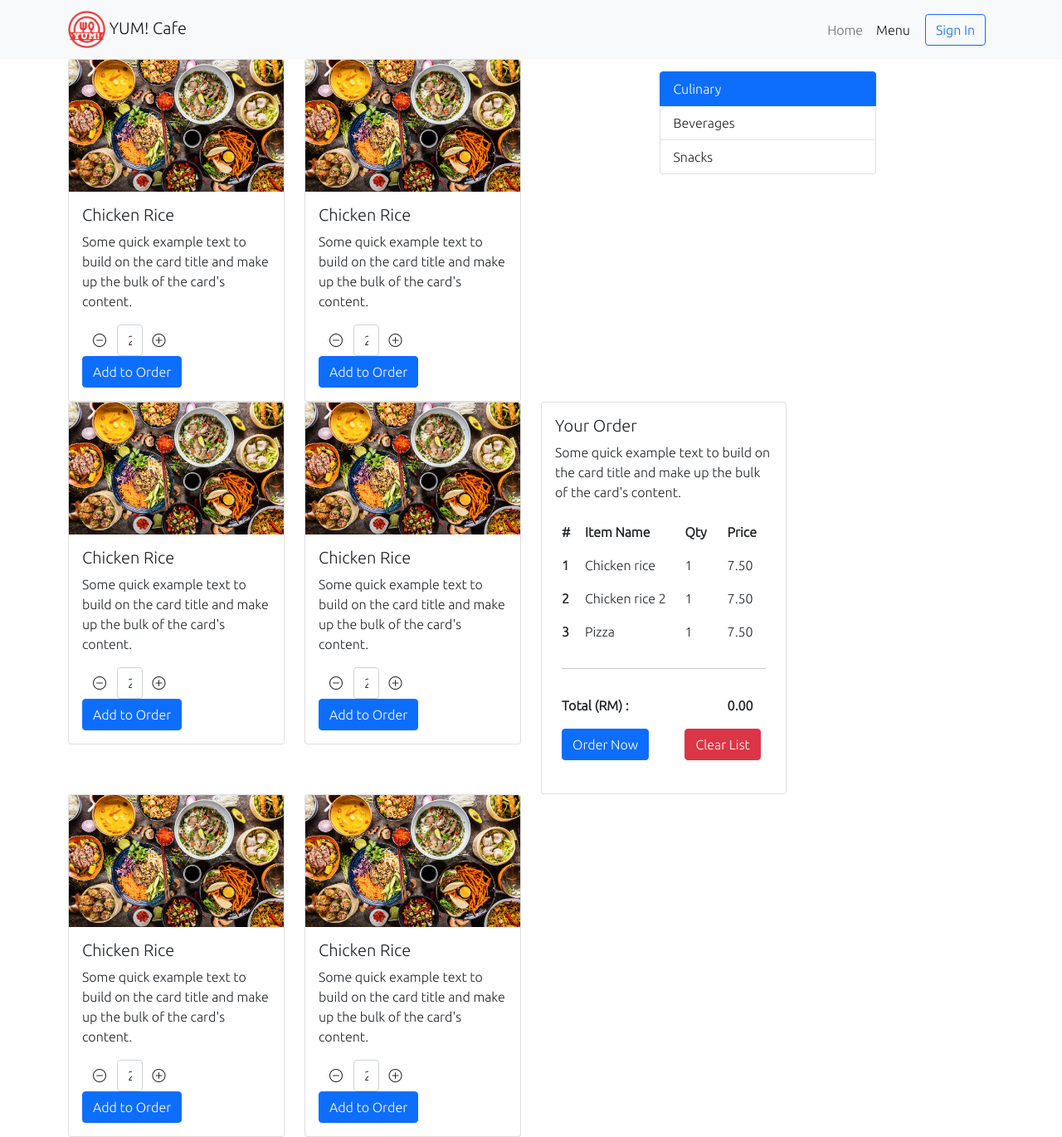
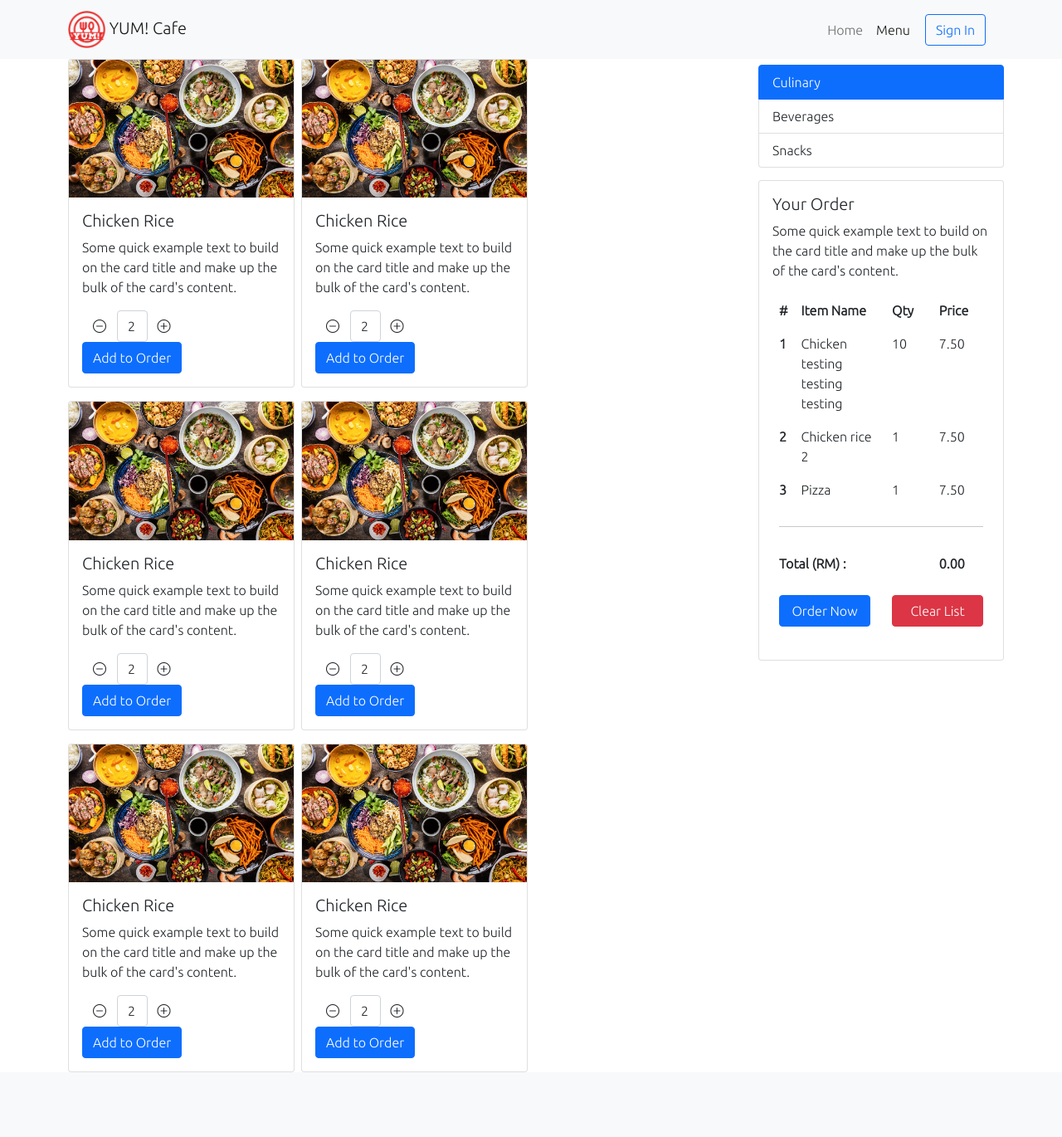
Before and after one commit to desmondweh29/Food-Ordering-System, a PHP site: page /Webtech/menu.php in a window 1280 px wide. Shown: the whole page at 83% size. After the commit the page ends 1292 px from the top, so only its background shows below. Run offline with PHP 8.4, Linux system fonts and the light colour scheme.

Commit message:
modified menu.php from menu.html

```diff
--- a/menu.php
+++ b/menu.php
@@ -2,8 +2,8 @@
 include_once 'header.php';
 ?>
 
-<div class="container-lg">
-        <div class="row">
+<div class="container-lg position-relative">
+    <div class="row g-2">
         <div class="col-4 col-lg-3 col-md-4">
             <div class="card">
                 <img src="images/food.jpg" class="card-img-top" alt="...">
@@ -56,20 +56,10 @@
             <!-- End of .card  -->
         </div>
         <!--End of .col-4 .col-lg-3 .col-md-4  -->
-            <div class="col-4 col-lg-3 col-md-4" id="menu-nav">
-                <div class="list-group">
-                    <a href="#" class="list-group-item list-group-item-action active" aria-current="true">
-                        Culinary </a>
-                    <a href="#" class="list-group-item list-group-item-action">Beverages</a>
-                    <a href="#" class="list-group-item list-group-item-action">Snacks</a>
-                </div>
-                <!-- End of .list-group  -->
-            </div>
-            <!-- End of #menu-nav .col-4 .col-lg-3 .col-md-4  -->
-        </div>
-        <!-- End of .row  -->
 
-        <div class="row">
+        <!-- Force next columns to break to new line -->
+        <div class="w-100"></div>
+
         <div class="col-4 col-lg-3 col-md-4">
             <div class="card">
                 <img src="images/food.jpg" class="card-img-top" alt="...">
@@ -96,7 +86,7 @@
             <!-- End of .card  -->
         </div>
         <!--End of .col-4 .col-lg-3 .col-md-4  -->
-            <div class="col-4 col-lg-3 col-md-4">
+        <div class="col-6 col-lg-3 col-md-4">
             <div class="card">
                 <img src="images/food.jpg" class="card-img-top" alt="...">
                 <div class="card-body">
@@ -122,7 +112,79 @@
             <!-- End of .card  -->
         </div>
         <!--End of .col-4 .col-lg-3 .col-md-4  -->
-                <div class="col-4 col-lg-6 col-md-4">
+
+        <!-- Force next columns to break to new line -->
+        <div class="w-100"></div>
+
+        <div class="col-5 col-lg-3 col-md-4">
+            <div class="card">
+                <img src="images/food.jpg" class="card-img-top" alt="...">
+                <div class="card-body">
+                    <h5 class="card-title">Chicken Rice</h5>
+                    <p class="card-text">Some quick example text to build on the card title and make up the bulk of
+                        the card's content.</p>
+                    <span class="col-6">
+                        <div class="btn-group position-static bottom-0 start-50 translate-x">
+                            <button type="button" class="btn bi-dash-circle" data-type="minus"></button>
+                            <input type="text" class="form-control input-number" value="2">
+                            <button type="button" class="btn bi-plus-circle" data-type="plus"></button>
+                        </div>
+                        <!-- End of .btn-group  -->
+                    </span>
+                    <!-- End of .col-6  -->
+                    <span class="col-6">
+                        <button type="button" class="btn btn-primary">Add to Order</button>
+                    </span>
+                    <!-- End of .col-6  -->
+                </div>
+                <!-- End of .card-body  -->
+            </div>
+            <!-- End of .card  -->
+        </div>
+        <!--End of .col-4 .col-lg-3 .col-md-4  -->
+
+        <div class="col-5 col-lg-3 col-md-4">
+            <div class="card">
+                <img src="images/food.jpg" class="card-img-top" alt="...">
+                <div class="card-body">
+                    <h5 class="card-title">Chicken Rice</h5>
+                    <p class="card-text">Some quick example text to build on the card title and make up the bulk of
+                        the card's content.</p>
+                    <span class="col-6">
+                        <div class="btn-group position-static bottom-0 start-50 translate-x">
+                            <button type="button" class="btn bi-dash-circle" data-type="minus"></button>
+                            <input type="text" class="form-control input-number" value="2">
+                            <button type="button" class="btn bi-plus-circle" data-type="plus"></button>
+                        </div>
+                        <!-- End of .btn-group .position-static .bottom-0 .start-50 .translate-x -->
+                    </span>
+                    <!-- End of .col-6  -->
+                    <span class="col-6">
+                        <button type="button" class="btn btn-primary">Add to Order</button>
+                    </span>
+                    <!-- End of .col-6  -->
+                </div>
+                <!-- End of .card-body  -->
+            </div>
+            <!-- End of .card  -->
+        </div>
+        <!--End of .col-4 .col-lg-3 .col-md-4  -->
+    </div>
+    <!-- End of .row .g-2 -->
+
+    <div class="position-absolute float-end top-0 end-0">
+        <div class="col-12 col-lg-12">
+            <div id="menu-nav">
+                <div class="list-group">
+                    <a href="#" class="list-group-item list-group-item-action active" aria-current="true">
+                        Culinary </a>
+                    <a href="#" class="list-group-item list-group-item-action">Beverages</a>
+                    <a href="#" class="list-group-item list-group-item-action">Snacks</a>
+                </div>
+                <!-- End of .list-group  -->
+            </div>
+            <!-- End of #menu-nav -->
+
             <div class="card" id="order-list">
                 <div class="card-body">
                     <h5 class="card-title">Your Order</h5>
@@ -144,8 +206,8 @@
                         <tbody>
                             <tr>
                                 <th scope="row">1</th>
-                                        <td>Chicken rice</td>
-                                        <td>1</td>
+                                <td>Chicken testing testing testing</td>
+                                <td>10</td>
                                 <td>7.50</td>
                             </tr>
                             <tr>
@@ -173,9 +235,9 @@
                                 <th>0.00</th>
                             </tr>
                             <tr>
-                                        <th colspan="2"><button type="button" class="btn btn-primary">Order Now</button>
+                                <th colspan="2"><button type="button" class="btn btn-primary order-btn1">Order Now</button>
                                 </th>
-                                        <th colspan="2"><button type="button" class="btn btn-danger">Clear List</button>
+                                <th colspan="2"><button type="button" class="btn btn-danger order-btn1">Clear List</button>
                                 </th>
                             </tr>
                         </tfoot>
@@ -187,67 +249,11 @@
             </div>
             <!-- End of #order-list .card  -->
         </div>
-                <!-- End of .col-4 .col-lg-6 .col-md-4 -->
+        <!-- End of .col-12 .col-lg-12  -->
     </div>
-        <!-- End of .row  -->
-
-        <div class="row">
-            <div class="col-4 col-lg-3 col-md-4">
-                <div class="card">
-                    <img src="images/food.jpg" class="card-img-top" alt="...">
-                    <div class="card-body">
-                        <h5 class="card-title">Chicken Rice</h5>
-                        <p class="card-text">Some quick example text to build on the card title and make up the bulk of
-                            the card's content.</p>
-                        <span class="col-6">
-                            <div class="btn-group position-static bottom-0 start-50 translate-x">
-                                <button type="button" class="btn bi-dash-circle" data-type="minus"></button>
-                                <input type="text" class="form-control input-number" value="2">
-                                <button type="button" class="btn bi-plus-circle" data-type="plus"></button>
+    <!-- End of .position-absolute .float-end .top-0 .end-0 -->
 </div>
-                            <!-- End of .btn-group  -->
-                        </span>
-                        <!-- End of .col-6  -->
-                        <span class="col-6">
-                            <button type="button" class="btn btn-primary">Add to Order</button>
-                        </span>
-                        <!-- End of .col-6  -->
-                    </div>
-                    <!-- End of .card-body  -->
-                </div>
-                <!-- End of .card  -->
-            </div>
-            <!--End of .col-4 .col-lg-3 .col-md-4  -->
-            <div class="col-4 col-lg-3 col-md-4">
-                <div class="card">
-                    <img src="images/food.jpg" class="card-img-top" alt="...">
-                    <div class="card-body">
-                        <h5 class="card-title">Chicken Rice</h5>
-                        <p class="card-text">Some quick example text to build on the card title and make up the bulk of
-                            the card's content.</p>
-                        <span class="col-6">
-                            <div class="btn-group position-static bottom-0 start-50 translate-x">
-                                <button type="button" class="btn bi-dash-circle" data-type="minus"></button>
-                                <input type="text" class="form-control input-number" value="2">
-                                <button type="button" class="btn bi-plus-circle" data-type="plus"></button>
-                            </div>
-                            <!-- End of .btn-group  -->
-                        </span>
-                        <!-- End of .col-6  -->
-                        <span class="col-6">
-                            <button type="button" class="btn btn-primary">Add to Order</button>
-                        </span>
-                        <!-- End of .col-6  -->
-                    </div>
-                    <!-- End of .card-body  -->
-                </div>
-                <!-- End of .card  -->
-            </div>
-            <!--End of .col-4 .col-lg-3 .col-md-4  -->
-        </div>
-        <!-- End of .row  -->
-    </div>
-    <!-- End of .container  -->
+<!-- End of .container-lg .position-relative -->
 
 <?php
 include_once 'footer.php';
```
Lines whose indentation alone changed are shown as unchanged.
